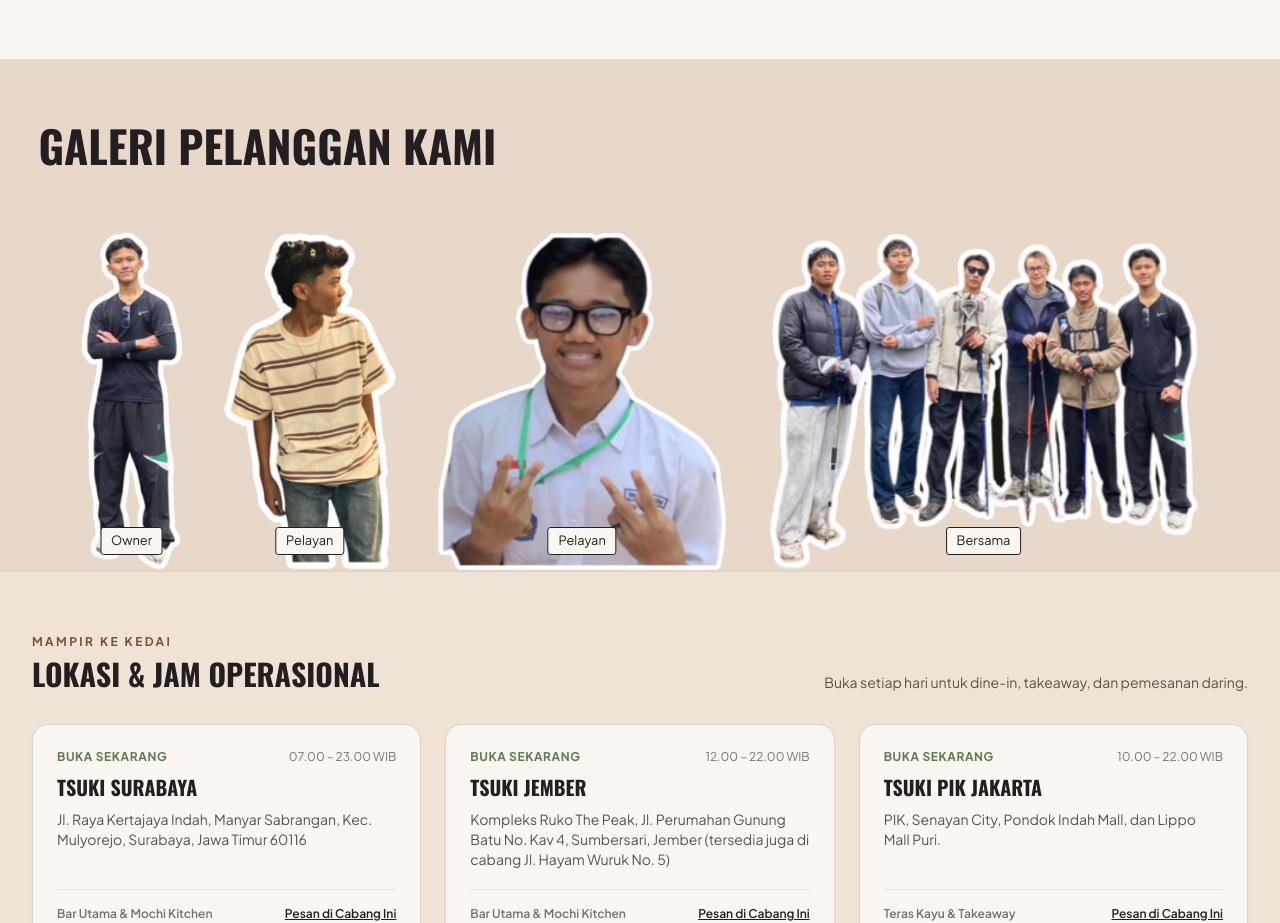
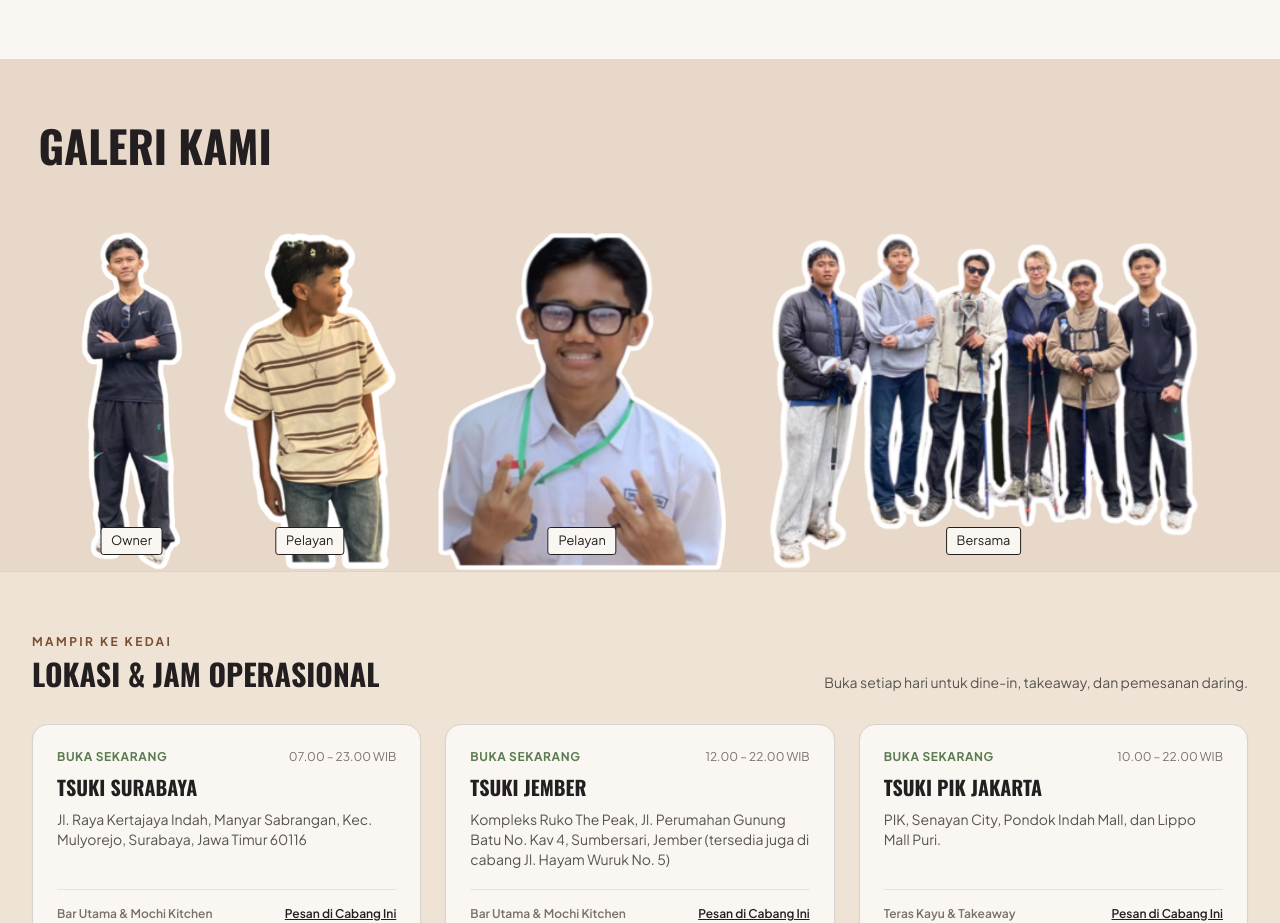
Before and after one commit to ahmadfuadzizy-star/kakigori-serut, a plain HTML site: page index.html in a window 1280 px wide. Shown: the part 2140-3063 px from the top of the page. Drawn offline with nearby package versions, Linux system fonts and the light colour scheme.

Commit message:
Update index.html

```diff
--- a/index.html
+++ b/index.html
@@ -916,7 +916,7 @@
   </section>
   <!-- Galeri Foto -->
 <section id="galeri-foto" class="gal">
-  <h2 class="gal-title font-display uppercase">Galeri Pelanggan Kami</h2>
+  <h2 class="gal-title font-display uppercase">Galeri Kami</h2>
   <p class="gal-hint">« Geser untuk lihat lainnya »</p>
   <div class="gal-track" id="galTrack">
    <figure class="gal-item"><img src="foto/foto-3.png" alt="Foto 3" draggable="false"><figcaption>Owner</figcaption></figure>
```
